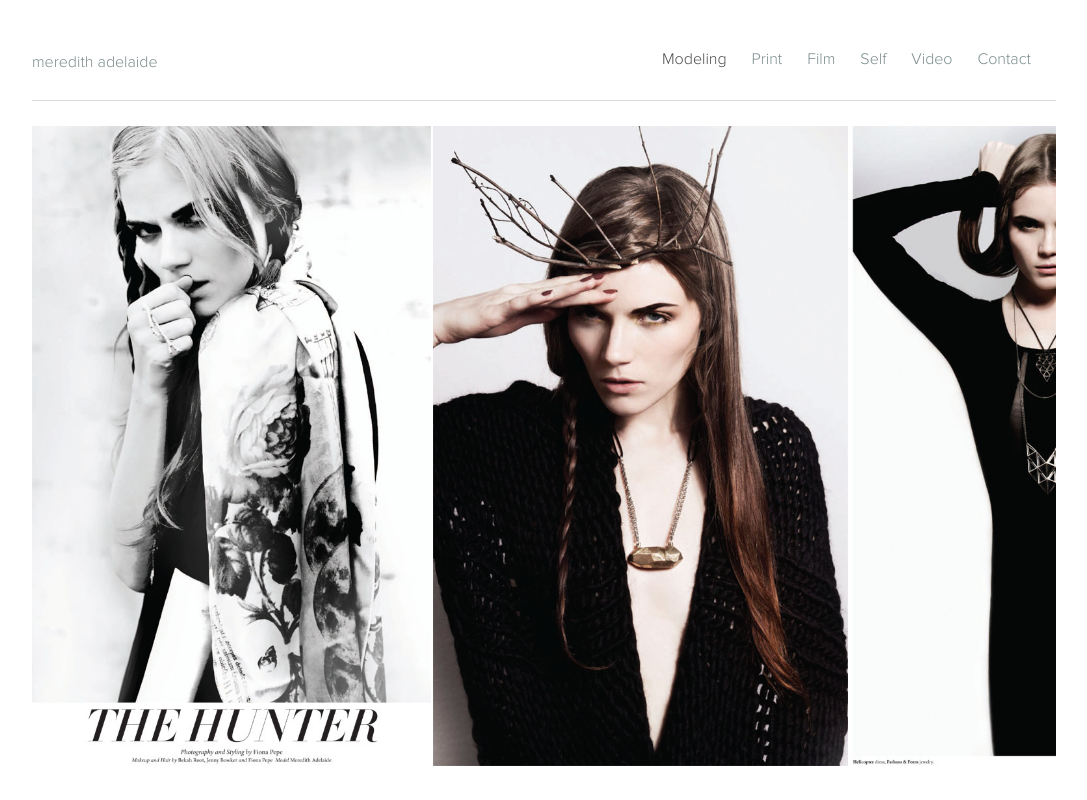
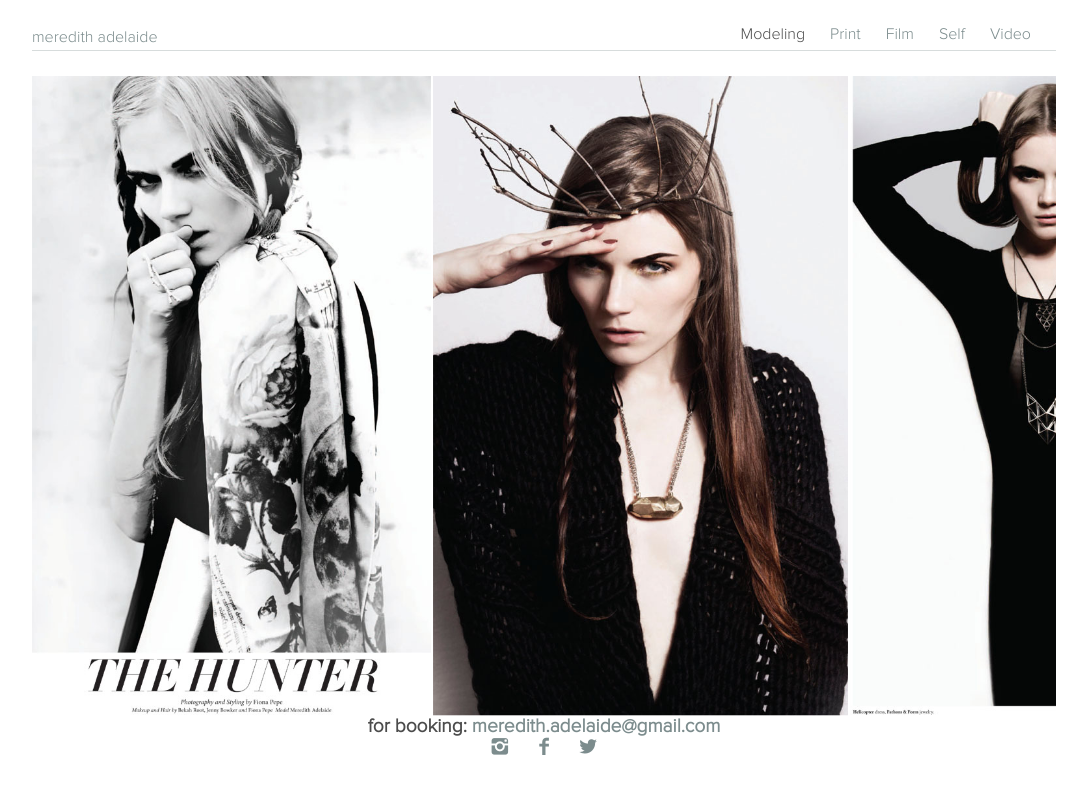
Before and after one commit to kylemeier/freelance-projects, a PHP site: page / in a window 1280 px wide. Shown: the whole page, without its empty margins (96-1183 px from the left). Run offline with PHP 8.4, Linux system fonts and the light colour scheme; some libraries are stand-ins or nearby versions.

Commit message:
added social media section for desktop view

```diff
--- a/meredithadelaide/css/style.css
+++ b/meredithadelaide/css/style.css
@@ -11,6 +11,17 @@
   src: url("../icons/icons.eot?#iefixholx5n") format("embedded-opentype"), url("../icons/icons.woff?holx5n") format("woff"), url("../icons/icons.ttf?holx5n") format("truetype"), url("../icons/icons.svg?holx5n#icons") format("svg");
   font-weight: normal;
   font-style: normal; }
+
+[id^="icon-"] {
+  font-family: 'icons';
+  speak: none;
+  font-style: normal;
+  font-weight: normal;
+  font-variant: normal;
+  text-transform: none;
+  /* Better Font Rendering =========== */
+  -webkit-font-smoothing: antialiased;
+  -moz-osx-font-smoothing: grayscale; }
 
 #icon-nav:after {
   display: none; }
@@ -32,19 +43,11 @@ li {
 header {
   position: relative;
   width: 100%;
-  padding: 50px 0;
+  padding: 25px 0;
   margin-bottom: 25px;
   line-height: 25px;
   border-bottom: 1px solid rgba(124, 140, 141, 0.3); }
-
-.navbar-toggle {
-  position: relative;
-  z-index: 1; }
-
-.contact-info {
-  position: relative;
-  float: left; }
-  .contact-info h2 {
+  header h2 {
     float: left;
     padding-right: 5px;
     font-weight: normal; }
@@ -52,7 +55,8 @@ header {
 .navbar-toggle {
   position: relative;
   float: right;
-  margin-top: 50px; }
+  margin-top: 25px;
+  z-index: 1; }
   .navbar-toggle li {
     float: left;
     padding-right: 25px; }
@@ -67,7 +71,7 @@ header {
 #image-container {
   position: relative;
   width: 100%;
-  height: 80%;
+  height: 100%;
   overflow-y: hidden;
   overflow-x: scroll; }
   #image-container #image-pane {
@@ -100,11 +104,9 @@ header {
   right: 200px !important; }
 
 #sliding-content {
-  position: absolute;
-  left: 0;
-  right: 0;
-  top: 0;
-  bottom: 0; }
+  position: relative;
+  height: 80%;
+  width: 100%; }
 
 .placeholder {
   background: grey;
@@ -116,10 +118,40 @@ header {
   width: 100px;
   z-index: 0; }
 
+#contact-info {
+  position: relative;
+  top: 120px;
+  color: #fff;
+  text-align: center;
+  font-size: 1.2em;
+  width: 100%;
+  background: rgba(255, 255, 255, 0.7); }
+  #contact-info ul {
+    width: 145px;
+    margin: 0 auto; }
+  #contact-info li {
+    display: inline-block;
+    padding: 0 10px; }
+  #contact-info h2 {
+    color: #4C4C4C; }
+  #contact-info a:hover {
+    color: #4C4C4C; }
+
+@media (max-height: 800px) and (min-width: 800px) {
+  #contact-info {
+    top: 75px; } }
+#icon-instagram:after {
+  content: '\e600'; }
+
+#icon-facebook:after {
+  content: '\e608'; }
+
+#icon-twitter:after {
+  content: '\e607'; }
+
 @media (max-width: 799px) {
   #icon-nav:after {
     float: right;
-    font-family: 'icons';
     content: "\e603";
     font-size: 1.5em;
     display: block; }
@@ -136,6 +168,8 @@ header {
     color: #fff;
     border: none;
     z-index: 200;
+    font-size: 1.3em;
+    text-align: center;
     -webkit-transition: left 500ms ease;
     -moz-transition: left 500ms ease;
     -o-transition: left 500ms ease;
@@ -162,16 +196,9 @@ header {
   .menu-open #sliding-content {
     left: -192px; }
 
-  #sliding-content.menu-open {
-    left: -192px; }
-
-  .contact-info {
-    font-size: 1.3em;
-    text-align: center; }
-
   .navbar-toggle {
     position: fixed;
-    top: -50px;
+    top: -25px;
     right: 0;
     background: #6C6C70;
     color: #fff;
--- a/meredithadelaide/index.html
+++ b/meredithadelaide/index.html
@@ -26,14 +26,11 @@
 				<li>
 					<a href='#'>Video</a>
 				</li>
-				<li><a href="#">Contact</a></li>
 			</ul>
 		</nav>
 	<div id='sliding-content'>
 		<header>
-			<div class='contact-info'>
 			<h2>meredith adelaide</h2>
-			</div>
 			<a href="#" id="icon-nav"></a>
 		</header>
 		<div id='image-container'>
@@ -56,9 +53,15 @@
 				</div>
 			</div>
 		</div>
-<!-- 		<div id='scroll-to-top'>
-			<span id='icon-scroll-to-top'></span>
-		</div> -->
+	</div>
+	<div id='contact-info'>
+			<h2>for booking: <a href='mailto:meredith.adelaide@gmail.com'>meredith.adelaide@gmail.com</a></h2>
+
+		<ul>
+			<li><a href='#' id="icon-instagram"></a></li>
+			<li><a href='#' id="icon-facebook"></a></li>
+			<li><a href='#' id="icon-twitter"></a></li>
+		</ul>
 
 	</div>
 	<script src="//ajax.googleapis.com/ajax/libs/jquery/1.8.1/jquery.min.js"></script>
--- a/meredithadelaide/js/script-mini.js
+++ b/meredithadelaide/js/script-mini.js
@@ -1 +1 @@
-(function(){function e(e){var t=0,n=2;$("#images").children().each(function(){var r=$(this).attr("data-owidth")/$(this).attr("data-oheight"),i=Math.round(r*e);t+=i+n});$("#images").width(Math.ceil(t))}function t(e){var t=0,n=2;$("#images").children().each(function(){var r=$(this).attr("data-owidth")/$(this).attr("data-oheight"),i=Math.round(e/r);console.log(i);t+=i+n});$(".page-container").height(Math.ceil(t))}function n(){$("#images").children().each(function(){$(this).bind("load",function(){$(this).removeClass("invisible");$(this).addClass("visible")});$(this).attr("src",$(this).attr("data-src"))})}function r(){if($(window).width()<800){$("#images").css("width","100%");t($(window).width()*.8)}else{$(".page-container").css("height","100%");e($(window).height()*.8)}n()}$(window).resize(function(){if($(window).width()<800){$("#images").css("width","100%");t($(window).width()*.8)}else{$(".page-container").css("height","100%");e($(window).height()*.8)}});$(document).on("click","#icon-nav",function(e){e.preventDefault();$(".page-container").toggleClass("menu-open")});$(document).on("scroll",function(){$(document).scrollTop()>700?console.log("scrollToTop appears"):console.log("scrollToTop disappears")});r()})();
+(function(){function t(e){var t=0,n=2;$("#images").children().each(function(){var r=$(this).attr("data-owidth")/$(this).attr("data-oheight"),i=Math.round(r*e);t+=i+n});$("#images").width(Math.ceil(t))}function n(e){var t=0,n=2;$("#images").children().each(function(){var r=$(this).attr("data-owidth")/$(this).attr("data-oheight"),i=Math.round(e/r);console.log(i);t+=i+n});$(".page-container").height(Math.ceil(t))}function r(){$("#images").children().each(function(){$(this).bind("load",function(){$(this).removeClass("invisible");$(this).addClass("visible")});$(this).attr("src",$(this).attr("data-src"))})}function i(){if($(window).width()<800){$("#images").css("width","100%");n($(window).width()*.8)}else{$(".page-container").css("height","100%");t($(window).height()*.8)}r()}var e=0;$(window).resize(function(){if($(window).width()<800){$("#images").css("width","100%");n($(window).width()*.8);$(".page-container").removeClass("menu-open");e=0}else{$(".page-container").css("height","100%");t($(window).height()*.8)}});$(document).on("click","#sliding-content",function(t){t.preventDefault();if(e===1){$(".page-container").removeClass("menu-open");setTimeout(function(){e=0},500)}});$(document).on("click","#icon-nav",function(t){t.preventDefault();if(e===0){$(".page-container").addClass("menu-open");setTimeout(function(){e=1},500)}});i()})();
--- a/meredithadelaide/js/script.js
+++ b/meredithadelaide/js/script.js
@@ -1,5 +1,7 @@
 (function(){
 //clean up scripts
+//consider having side nav slide over rest of screen
+	var menuOpen = 0;
 
 	function setWidth(h){
 		//create firefox specific fix
@@ -43,6 +45,8 @@
 		if($(window).width() < 800){
 			$('#images').css('width','100%');
 			setHeight($(window).width() *.8);
+			$('.page-container').removeClass('menu-open');
+			menuOpen = 0;
 
 		}else{
 			$('.page-container').css('height', '100%');
@@ -50,18 +54,27 @@
 		}
 	});
 
+		$(document).on('click','#sliding-content',function(event){
+		event.preventDefault();
+		if(menuOpen === 1){
+			$('.page-container').removeClass('menu-open');
+			setTimeout(function(){
+				menuOpen = 0;
+			},500);
+		}
+	});
+
 	$(document).on('click','#icon-nav', function(event){
 		event.preventDefault();
-		$('.page-container').toggleClass('menu-open');
+		if(menuOpen === 0){
+			$('.page-container').addClass('menu-open');
+			setTimeout(function(){
+				menuOpen = 1;
+			},500);
+		}
 	});
 
-	$(document).on('scroll',function(){
-		if($(document).scrollTop() > 700){
-			console.log('scrollToTop appears');
-		}else{
-			console.log('scrollToTop disappears');
-		}
-	});
+
 
 	function init(){
 		if($(window).width() < 800){
--- a/meredithadelaide/sass/style.scss
+++ b/meredithadelaide/sass/style.scss
@@ -18,6 +18,19 @@
 		url('../icons/icons.svg?holx5n#icons') format('svg');
 	font-weight: normal;
 	font-style: normal;
+}
+
+[id^="icon-"]{
+  font-family: 'icons';
+  speak: none;
+  font-style: normal;
+  font-weight: normal;
+  font-variant: normal;
+  text-transform: none;
+
+  /* Better Font Rendering =========== */
+  -webkit-font-smoothing: antialiased;
+  -moz-osx-font-smoothing: grayscale;
 }
 
 #icon-nav:after{
@@ -44,39 +57,27 @@ li{
 header{
 	position:relative;
 	width:100%;
-	padding: 50px 0;
+	padding: 25px 0;
+	// padding-bottom:5%;
 	margin-bottom:25px;
 	line-height:25px;
 	border-bottom:1px solid rgba(124,140,141,.3);
-}
-
-	.navbar-toggle{
-		position:relative;
-		z-index:1;
-	}
-
-.contact-info{
-	position:relative;
-	// top:20px;
-	float:left;
-	// width:100%;
-	// padding-top:20px;
-	// width:100%;
-	h2{
+		h2{
 		float:left;
 		padding-right:5px;
 		font-weight:normal;
 	}
 }
 
-// .divider{
-// 	padding: 0 5px;
-// }
+.contact-info{
+
+}
 
 .navbar-toggle{
 	position:relative;
 	float:right;
-	margin-top:50px;
+	margin-top:25px;
+	z-index:1;
 	li{
 		float:left;
 		padding-right:25px;
@@ -100,7 +101,7 @@ header{
 #image-container{
 	position:relative;
 	width:100%;
-	height:80%;
+	height:100%;
 	overflow-y:hidden;
 	overflow-x:scroll;
 
@@ -145,11 +146,13 @@ header{
 }
 
 #sliding-content{
-	position:absolute;
-	left:0;
-	right:0;
-	top:0;
-	bottom:0;
+	position:relative;
+	// left:0;
+	// right:0;
+	// top:0;
+	// bottom:0;
+	height:80%;
+	width:100%;
 	// background:#fff;
 	// transition:all .2s ease-out;
 }
@@ -164,11 +167,54 @@ header{
 	z-index:0;
 }
 
+#contact-info{
+	position:relative;
+	top:120px;
+	color:#fff;
+	text-align:center;
+	font-size:1.2em;
+	width:100%;
+	background: rgba(255,255,255, .7);
+	ul{
+		width:145px;
+		margin:0 auto;
+	}
+	li{
+		display:inline-block;
+		padding:0 10px;
+	}
+	h2{
+		color:#4C4C4C;
+	}
+	a{
+		&:hover{
+			color:#4C4C4C;
+		}
+	}
+}
+
+@media(max-height:800px) and (min-width:800px){
+	#contact-info{
+		top:75px;
+	}
+}
+
+#icon-instagram:after{
+	content:'\e600';
+}
+
+#icon-facebook:after{
+	content:'\e608';
+}
+
+#icon-twitter:after{
+	content:'\e607';
+}
+
 @media(max-width: 799px){
 
 	#icon-nav:after{
 		float:right;
-		font-family:'icons';
 		content:"\e603";
 		font-size:1.5em;
 		display:block;
@@ -186,6 +232,8 @@ header{
 		color: #fff;
 		border:none;
 		z-index:200;
+		font-size:1.3em;
+		text-align:center;
 		-webkit-transition: left 500ms ease;
    		-moz-transition: left 500ms ease;
      	-o-transition: left 500ms ease;
@@ -220,17 +268,9 @@ header{
 		}
 	}
 
-	#sliding-content.menu-open{
-		left: -192px;
-	}
-
-	.contact-info{
-		font-size:1.3em;
-		text-align:center;
-	}
 	.navbar-toggle{
 		position:fixed;
-		top:-50px;
+		top:-25px;
 		right:0;
 		background:#6C6C70;;
 		color:#fff;
```
Also changed, not shown: meredithadelaide/icons/icons.svg, meredithadelaide/icons/icons.ttf, meredithadelaide/icons/icons.woff, 1 other file.
